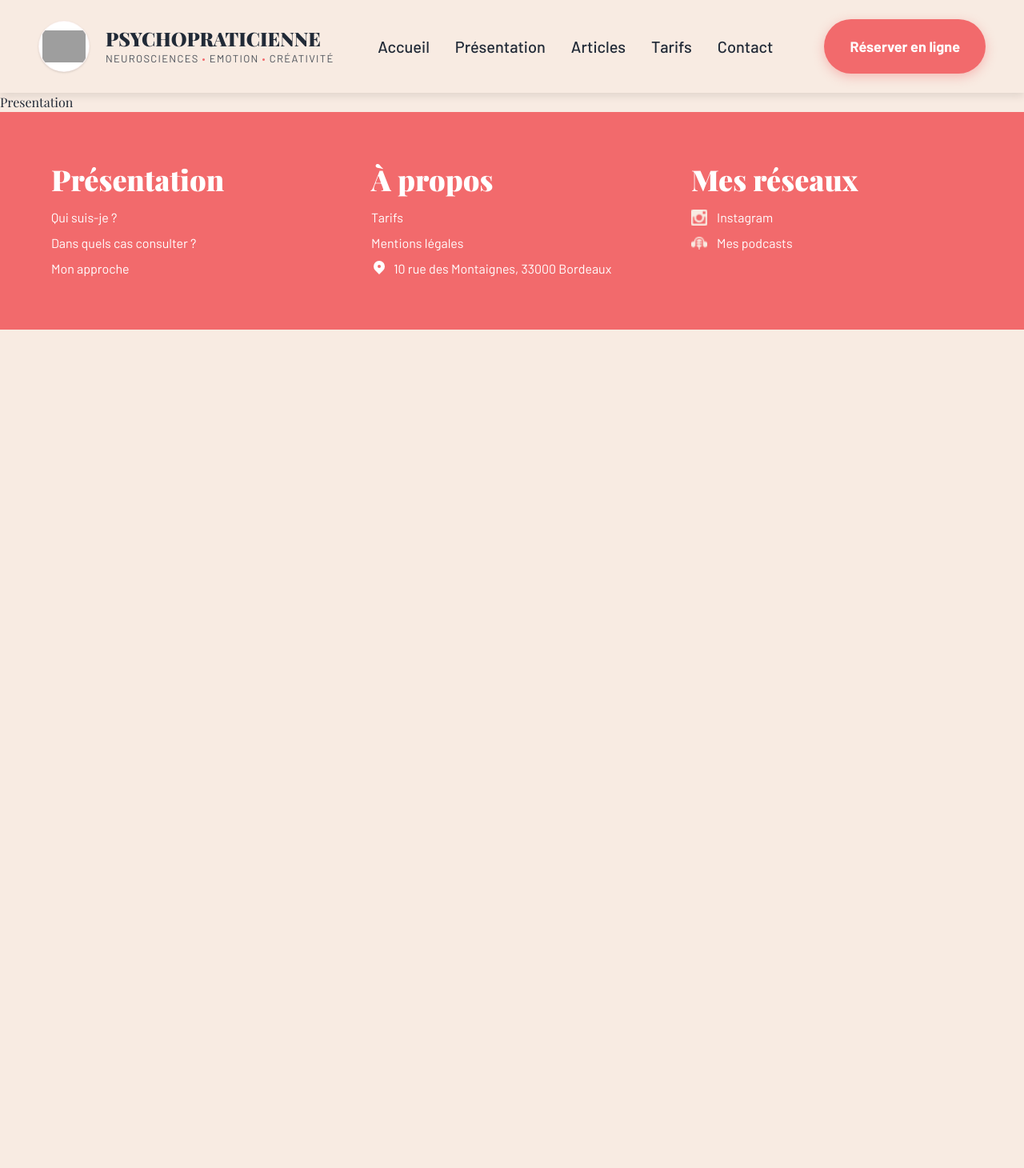
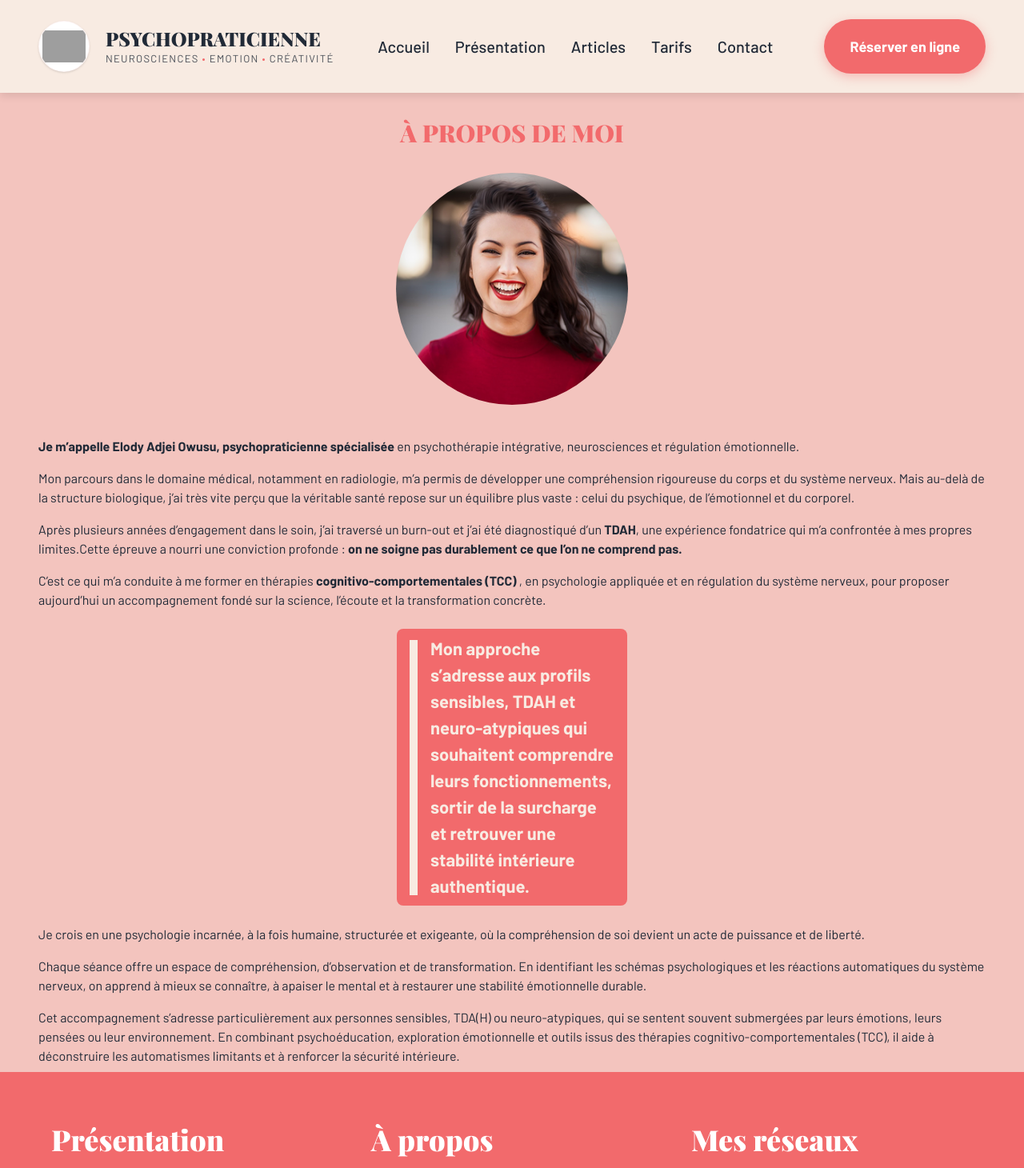
Before and after one commit to nicochnz/Elody_Psy, a Next.js app in the folder elody_psy/: page /pages/presentation in a window 1280 px wide. Shown: the top 1460 px of the page at 80% size. Before the commit the page ends 800 px from the top, so only its background shows below. Built offline with nearby package versions, Linux system fonts and the light colour scheme; grey boxes are pictures that could not be loaded.

Commit message:
add: first part of presentation page

```diff
--- a/elody_psy/app/pages/presentation/page.tsx
+++ b/elody_psy/app/pages/presentation/page.tsx
@@ -2,11 +2,28 @@
 
 import Header from "@/app/components/header";
 import Footer from "@/app/components/footer";
+import Image from "next/image";
 export default function Presentation() {
   return (
     <div>
       <Header/>
-      <h1>Presentation</h1>
+      <section className="bg-primary">
+        <h1 className="text-3xl font-black text-secondary py-8 text-center uppercase">À propos de moi</h1>
+        <Image src="/third_home.png" alt="À propos de moi" width={290} height={290} className="rounded-full justify-center mx-auto mb-8 aspect-square object-cover" />
+        <p className="py-2 px-12"><span className="font-bold">Je m’appelle Elody Adjei Owusu, psychopraticienne spécialisée </span> en psychothérapie intégrative, neurosciences et régulation émotionnelle. </p>
+        <p className="py-2 px-12">Mon parcours dans le domaine médical, notamment en radiologie, m’a permis de développer une compréhension rigoureuse du corps et du système nerveux. Mais au-delà de la structure biologique, j’ai très vite perçu que la véritable santé repose sur un équilibre plus vaste : celui du psychique, de l’émotionnel et du corporel.</p>
+        <p className="py-2 px-12">Après plusieurs années d’engagement dans le soin, j’ai traversé un burn-out et j’ai été diagnostiqué d’un<span className="font-bold"> TDAH</span>, une expérience fondatrice qui m’a confrontée à mes propres limites.Cette épreuve a nourri une conviction profonde :<span className="font-bold"> on ne soigne pas durablement ce que l’on ne comprend pas. </span></p>
+        <p className="py-2 px-12 mb-4">C’est ce qui m’a conduite à me former en thérapies <span className="font-bold"> cognitivo-comportementales (TCC) </span>, en psychologie appliquée et en régulation du système nerveux, pour proposer aujourd’hui un accompagnement fondé sur la science, l’écoute et la transformation concrète.</p>
+        <div className="bg-secondary text-white-custom font-bold text-[22px] px-4 py-2 rounded-lg w-72 mx-auto flex gap-4 items-center mb-4">
+          <Image src="/rec_pres.png" alt="Image de la présentation" width={10} height={90} className="object-cover shrink-0" />
+          <p className="flex-1 flex items-center wrap-break-word overflow-hidden">
+            Mon approche s’adresse aux profils sensibles, TDAH et neuro-atypiques qui souhaitent comprendre leurs fonctionnements, sortir de la surcharge et retrouver une stabilité intérieure authentique.
+          </p>
+        </div>
+        <p className="py-2 px-12">Je crois en une psychologie incarnée, à la fois humaine, structurée et exigeante, où la compréhension de soi devient un acte de puissance et de liberté. </p>
+        <p className="py-2 px-12">Chaque séance offre un espace de compréhension, d’observation et de transformation. En identifiant les schémas psychologiques et les réactions automatiques du système nerveux, on apprend à mieux se connaître, à apaiser le mental et à restaurer une stabilité émotionnelle durable. </p>
+        <p className="py-2 px-12">Cet accompagnement s’adresse particulièrement aux personnes sensibles, TDA(H) ou neuro-atypiques, qui se sentent souvent submergées par leurs émotions, leurs pensées ou leur environnement. En combinant psychoéducation, exploration émotionnelle et outils issus des thérapies cognitivo-comportementales (TCC), il aide à déconstruire les automatismes limitants et à renforcer la sécurité intérieure. </p>
+      </section>
       <Footer />
     </div>
   );
```
Also changed, not shown: elody_psy/public/rec_pres.png (added), 1 other file (tests, documents, lock files or other folders).
